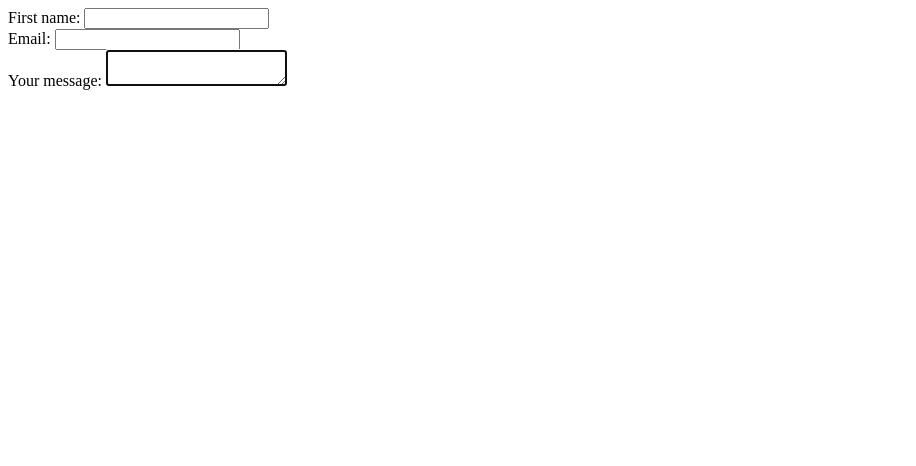
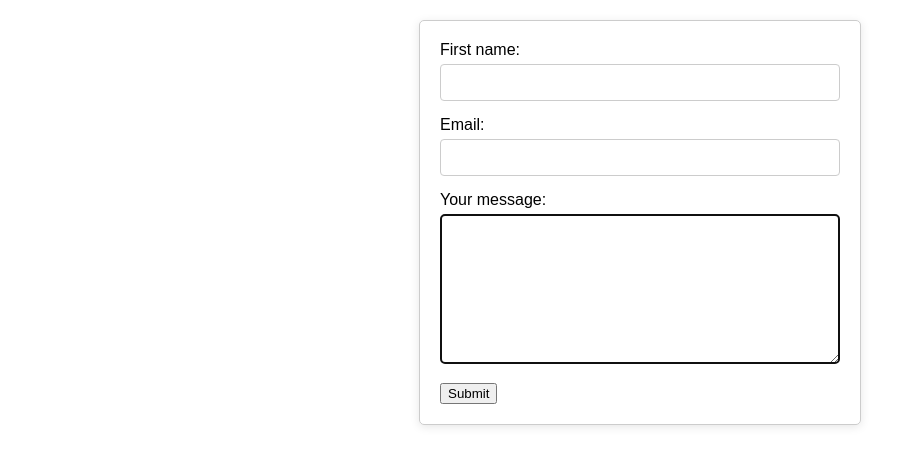
Before and after one commit to jkfaris94/jkfaris94, a plain HTML site: page html-forms/index.html in a window 1280 px wide. Shown: the whole page, without its empty margins (0-916 px from the left). Drawn offline with Linux system fonts and the light colour scheme.

Commit message:
added html and css files to create a simple email form

```diff
--- a/html-forms/index.html
+++ b/html-forms/index.html
@@ -4,18 +4,24 @@
     <meta charset="UTF-8" />
     <meta http-equiv="X-UA-Compatible" content="IE=edge" />
     <meta name="viewport" content="width=device-width, initial-scale=1.0" />
-
+    <title>Contact Form</title>
+    <link rel="stylesheet" href="styles.css"> <!-- Link to external CSS file -->
+</head>
+<body>
     <form>
         <div>
             <label for="name">First name:</label>
             <input id="name" type="text" name="name" />
         </div>
         <div>
-        <label for="name">Email:</label>
+            <label for="email">Email:</label>
             <input id="email" type="text" name="email" />
         </div>
         <div>
             <label for="form-message">Your message:</label>
             <textarea id="form-message" name="message" autofocus="on" required maxlength="200"></textarea>
         </div>
+        <button type="submit">Submit</button> <!-- Optional submit button -->
     </form>
+</body>
+</html>
--- /dev/null
+++ b/html-forms/styles.css
@@ -0,0 +1,35 @@
+body {
+    font-family: Arial, sans-serif; /* Set a font for the page */
+    margin: 20px; /* Add margin to the body */
+}
+
+form {
+    max-width: 400px; /* Limit the width of the form */
+    margin: auto; /* Center the form horizontally */
+    padding: 20px; /* Add padding around the form */
+    border: 1px solid #ccc; /* Add border around the form */
+    border-radius: 5px; /* Round the corners */
+    box-shadow: 0 2px 10px rgba(0, 0, 0, 0.1); /* Add some shadow */
+}
+
+div {
+    margin-bottom: 15px; /* Space between form elements */
+}
+
+label {
+    display: block; /* Ensure labels take full width */
+    margin-bottom: 5px; /* Space below labels */
+}
+
+input[type="text"], textarea {
+    width: 100%; /* Make inputs and text area take full width */
+    padding: 10px; /* Add padding inside inputs */
+    border: 1px solid #ccc; /* Add border to inputs */
+    border-radius: 4px; /* Round the corners */
+    box-sizing: border-box; /* Include padding and border in width calculation */
+}
+
+textarea {
+    height: 150px; /* Set height for the message box */
+    resize: vertical; /* Allow vertical resizing */
+}
```
Lines whose indentation alone changed are shown as unchanged.
